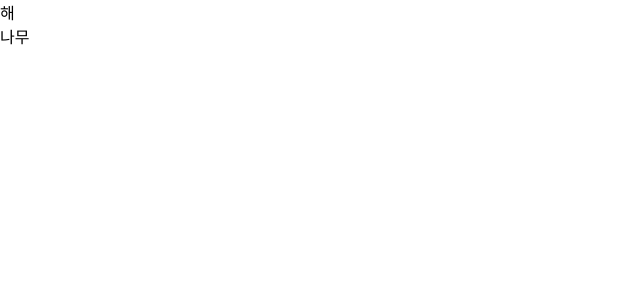
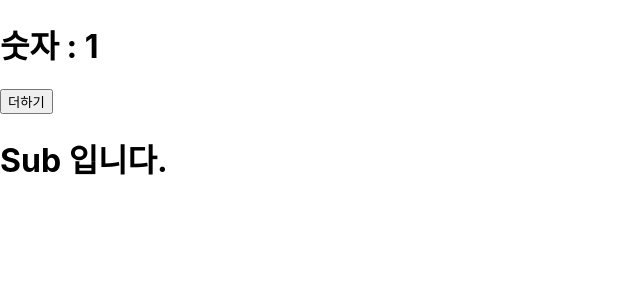
Before and after one commit to HanaHww2/reactStudy, a React (Create React App) app: page / in a window 1280 px wide. Shown: the top 300 px of the page, without its empty margins (0-640 px from the left). Built offline with nearby package versions, Linux system fonts and the light colour scheme.

Commit message:
feat:hooks의 useState 적용

```diff
--- a/src/App.js
+++ b/src/App.js
@@ -1,12 +1,26 @@
-import logo from './logo.svg';
+import React, { useState } from "react";
 import './App.css';
-import Wood from './Wood';
+import Sub from "./Sub";
 
 function App() {
+  // let number = 1; // 단순히 변수를 선언하면, React가 관리하는 상태값이 아니다.
+  // React 내의 hooks 라이브러리 활용
+  // -> hooks의 상태값으로 선언된다.
+  const[number, setNumber] = useState(1);
+
+  const add = () => {
+    //number++; // 단순히 변수 값을 직접 변경
+    setNumber(number + 1); // 리액트에 number 값의 변경을 요청하는 함수
+    console.log("add", number);
+  };
+
+  // 상태값이 변경되면 렌더링(rebuild)이 발생
+  // rebuild 시 하위의 모든 자식 컴포넌트들이 다시 생성될 수 있다.
   return (
   <div>
-    <div>해</div>
-    <Wood />
+    <h1>숫자 : {number}</h1>
+    <button onClick={add}>더하기</button>
+    <Sub></Sub>
   </div>
   );
 }
--- /dev/null
+++ b/src/Sub.js
@@ -0,0 +1,14 @@
+import React from 'react';
+
+const Sub = () => {
+
+    // rebuild 수행의 분기점을 지정할 수 있는 함수가 존재
+    // 해당 컴포넌트의 상태값 변경이 없다면, 리빌드를 막을 수 있다.
+    return (
+        <div>
+            <h1>Sub 입니다.</h1>
+        </div>
+    );
+};
+
+export default Sub;
```
